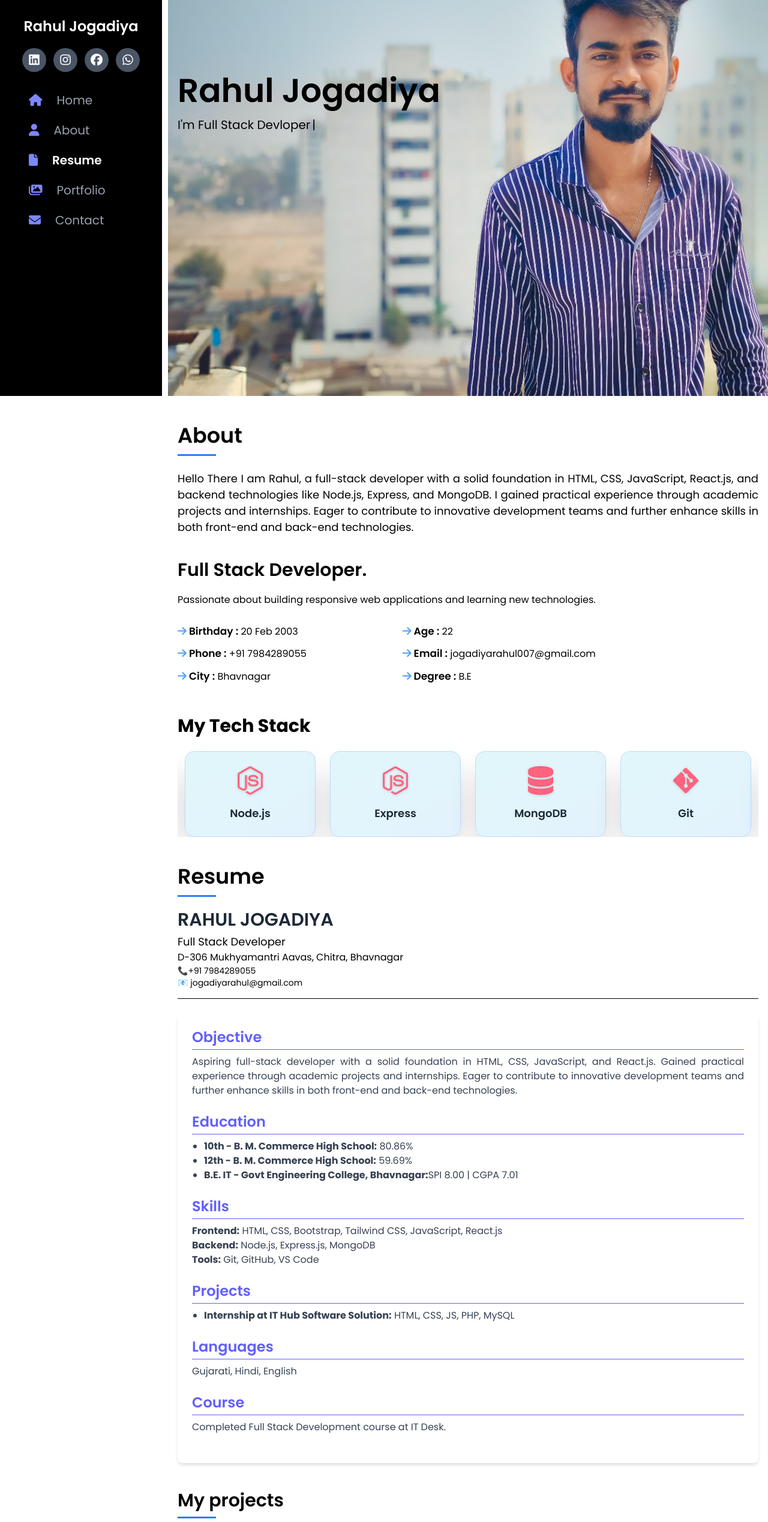
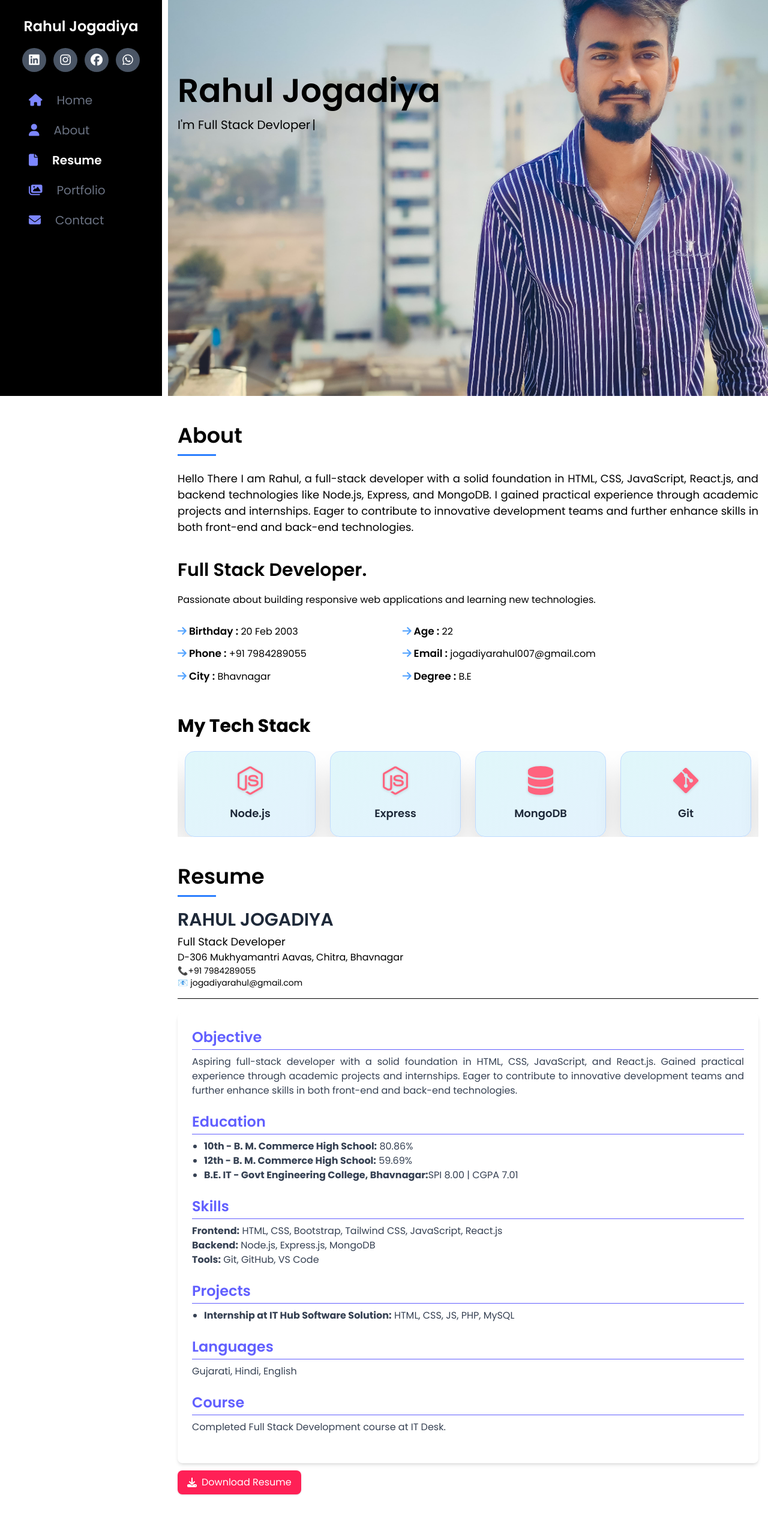
Before and after one commit to Rahul-07-7/rahul-portfolio, a React (Vite) app in the folder client/: page / in a window 1280 px wide. Shown: the part 140-2677 px from the top of the page at 60% size. Built offline with nearby package versions, Linux system fonts and the light colour scheme.

Commit message:
resume added

```diff
--- a/client/src/component/Resume.jsx
+++ b/client/src/component/Resume.jsx
@@ -84,6 +84,15 @@ function Resume() {
             <p>Completed Full Stack Development course at IT Desk.</p>
           </Section>
         </div>
+        <div className="mt-3">
+          <a
+            href="./Rahul_Jogadiya.pdf"
+            download
+            className="inline-flex items-center gap-2 px-4 py-2 bg-rose-500 text-white rounded-lg shadow hover:bg-rose-700 transition duration-200"
+          >
+            <i className="fa-solid fa-download"></i> Download Resume
+          </a>
+        </div>
       </div>
     </section>
   );
--- a/client/src/component/Sidebar.jsx
+++ b/client/src/component/Sidebar.jsx
@@ -1,4 +1,4 @@
-import React, { useState, useEffect } from "react";
+import React, { useState, useEffect, useRef } from "react";
 import rahulImg from "./photo.jpeg";
 
 const sections = [
@@ -12,7 +12,9 @@ const sections = [
 function Sidebar() {
   const [active, setActive] = useState("home");
   const [isSidebarOpen, setIsSidebarOpen] = useState(false);
+  const sidebarRef = useRef();
 
+  // Handle active section on scroll
   useEffect(() => {
     const handleScroll = () => {
       const scrollPosition = window.scrollY + window.innerHeight / 3;
@@ -28,9 +30,22 @@ function Sidebar() {
 
     window.addEventListener("scroll", handleScroll);
     handleScroll();
-
     return () => window.removeEventListener("scroll", handleScroll);
   }, []);
+
+  useEffect(() => {
+    const handleClickOutside = (e) => {
+      if (sidebarRef.current && !sidebarRef.current.contains(e.target)) {
+        setIsSidebarOpen(false);
+      }
+    };
+    if (isSidebarOpen) {
+      document.addEventListener("mousedown", handleClickOutside);
+    } else {
+      document.removeEventListener("mousedown", handleClickOutside);
+    }
+    return () => document.removeEventListener("mousedown", handleClickOutside);
+  }, [isSidebarOpen]);
 
   const handleClick = (id) => {
     setActive(id);
@@ -40,6 +55,73 @@ function Sidebar() {
     }
     setIsSidebarOpen(false);
   };
+
+  const socialLinks = [
+    {
+      icon: "linkedin",
+      url: "https://www.linkedin.com/in/rahul-jogadiya-1b6671270/",
+    },
+    {
+      icon: "instagram",
+      url: "https://www.instagram.com/ig_.rahul._/?igsh=MXgxNzQyMGtocmRyeA%3D%3D#",
+    },
+    {
+      icon: "facebook",
+      url: "https://www.facebook.com/people/Rahul/pfbid02uMj7hucvHPGoG2s3ZJ9d8TVDfTzDxSMceXPWEtSPmbvDpc9z2GJHvrVKdsYeDRH4l/",
+    },
+    {
+      icon: "whatsapp",
+      url: "https://wa.me/917984289055",
+    },
+  ];
+
+  const renderContent = () => (
+    <>
+      <div className="flex justify-center flex-col items-center">
+        <div className="mt-5">
+          <img
+            src={rahulImg}
+            alt="Rahul Jogadiya"
+            className="w-[120px] h-[120px] rounded-full border-8 border-gray-700"
+          />
+        </div>
+        <h1 className="text-2xl font-semibold mt-7">Rahul Jogadiya</h1>
+        <div className="flex mt-5 gap-3">
+          {socialLinks.map(({ icon, url }) => (
+            <a
+              key={icon}
+              href={url}
+              target="_blank"
+              rel="noopener noreferrer"
+              className="w-[40px] h-[40px] flex items-center justify-center bg-gray-600 rounded-full text-[20px] text-white hover:bg-gray-500"
+            >
+              <i className={`fa-brands fa-${icon}`}></i>
+            </a>
+          ))}
+        </div>
+      </div>
+
+      <nav>
+        <ul className="ps-10 pt-8 pb-3 cursor-pointer">
+          {sections.map(({ id, label, icon }) => (
+            <li
+              key={id}
+              onClick={() => handleClick(id)}
+              className={`text-[20px] flex items-center gap-4 mb-5 px-2 rounded-md
+              ${
+                active === id
+                  ? "text-white font-semibold"
+                  : "text-gray-500 hover:text-gray-300"
+              }`}
+            >
+              <i className={`fa-solid ${icon} text-indigo-400`}></i>
+              <span className="ml-2">{label}</span>
+            </li>
+          ))}
+        </ul>
+      </nav>
+    </>
+  );
 
   return (
     <div className="font-popins">
@@ -53,134 +135,16 @@ function Sidebar() {
       </div>
 
       <div
-        className={`bg-black text-white h-full xl:hidden fixed top-0 left-0 z-40 transition-transform duration-300
-        ${
+        className={`bg-black text-white fixed top-0 left-0 z-40 h-full xl:hidden transition-transform duration-300 w-[270px] overflow-auto ${
           isSidebarOpen ? "translate-x-0" : "-translate-x-full"
-        } w-[270px] overflow-auto`}
+        }`}
+        ref={sidebarRef}
       >
-        <div className="flex justify-center flex-col items-center">
-          <div className="mt-5">
-            <img
-              src={rahulImg}
-              alt="Rahul Jogadiya"
-              className=" w-[120px] h-[120px] rounded-full border-8 border-gray-700"
-            />
-          </div>
-          <h1 className="text-2xl font-semibold mt-7">Rahul Jogadiya</h1>
-          <div className="flex mt-5 gap-3">
-            {[
-              {
-                icon: "linkedin",
-                url: "https://www.linkedin.com/in/rahul-jogadiya-1b6671270/",
-              },
-              {
-                icon: "instagram",
-                url: "https://www.instagram.com/ig_.rahul._/?igsh=MXgxNzQyMGtocmRyeA%3D%3D#",
-              },
-              {
-                icon: "facebook",
-                url: "https://www.facebook.com/people/Rahul/pfbid02uMj7hucvHPGoG2s3ZJ9d8TVDfTzDxSMceXPWEtSPmbvDpc9z2GJHvrVKdsYeDRH4l/?rdid=TydebsVIlNGardUR&share_url=https%3A%2F%2Fwww.facebook.com%2Fshare%2F19FW2ESG7Z%2F",
-              },
-              {
-                icon: "whatsapp",
-                url: "https://wa.me/917984289055",
-              },
-            ].map(({ icon, url }) => (
-              <a
-                key={icon}
-                href={url}
-                target="_blank"
-                rel="noopener noreferrer"
-                className="w-[40px] h-[40px] flex items-center justify-center bg-gray-600 rounded-full text-[20px] text-white hover:bg-gray-500"
-              >
-                <i className={`fa-brands fa-${icon}`}></i>
-              </a>
-            ))}
-          </div>
-        </div>
-        <nav>
-          <ul className="ps-10 pt-8 pb-3 cursor-pointer">
-            {sections.map(({ id, label, icon }) => (
-              <li
-                key={id}
-                onClick={() => handleClick(id)}
-                className={`text-[20px] flex items-center gap-4 mb-5 px-2 rounded-md text-gray-400
-                  ${
-                    active === id
-                      ? "text-white font-semibold"
-                      : "text-blue-300 hover:text-gray-300"
-                  }`}
-              >
-                <i className={`fa-solid ${icon} text-indigo-400`}></i>
-                <span className="ml-2">{label}</span>
-              </li>
-            ))}
-          </ul>
-        </nav>
+        {renderContent()}
       </div>
 
       <div className="hidden xl:block fixed top-0 left-0 h-screen w-[270px] bg-black text-white overflow-auto">
-        <div className="flex justify-center flex-col items-center">
-          <div className=" rounded-full mt-5">
-            <img
-              src={rahulImg}
-              alt="Rahul Jogadiya"
-              className="rounded-full w-[120px] h-[120px] border-8 border-gray-700"
-            />
-          </div>
-          <h1 className="text-2xl font-semibold mt-7">Rahul Jogadiya</h1>
-
-          <div className="flex mt-5 gap-3">
-            {[
-              {
-                icon: "linkedin",
-                url: "https://www.linkedin.com/in/rahul-jogadiya-1b6671270/",
-              },
-              {
-                icon: "instagram",
-                url: "https://www.instagram.com/ig_.rahul._/?igsh=MXgxNzQyMGtocmRyeA%3D%3D#",
-              },
-              {
-                icon: "facebook",
-                url: "https://www.facebook.com/yourusername",
-              },
-              {
-                icon: "whatsapp",
-                url: "https://wa.me/917984289055",
-              },
-            ].map(({ icon, url }) => (
-              <a
-                key={icon}
-                href={url}
-                target="_blank"
-                rel="noopener noreferrer"
-                className="w-[40px] h-[40px] flex items-center justify-center bg-gray-600 rounded-full text-[20px] text-white hover:bg-indigo-500"
-              >
-                <i className={`fa-brands fa-${icon}`}></i>
-              </a>
-            ))}
-          </div>
-        </div>
-
-        <nav>
-          <ul className="ps-10 pt-8 pb-3 cursor-pointer">
-            {sections.map(({ id, label, icon }) => (
-              <li
-                key={id}
-                onClick={() => handleClick(id)}
-                className={`text-[20px] flex items-center gap-4 mb-5 px-2 rounded-md text-gray-400
-                  ${
-                    active === id
-                      ? "text-white font-semibold"
-                      : "text-blue-300 hover:text-gray-300"
-                  }`}
-              >
-                <i className={`fa-solid ${icon} text-indigo-400`}></i>
-                <span className="ml-2">{label}</span>
-              </li>
-            ))}
-          </ul>
-        </nav>
+        {renderContent()}
       </div>
     </div>
   );
```
Also changed, not shown: 1 other file (tests, documents, lock files or other folders).
